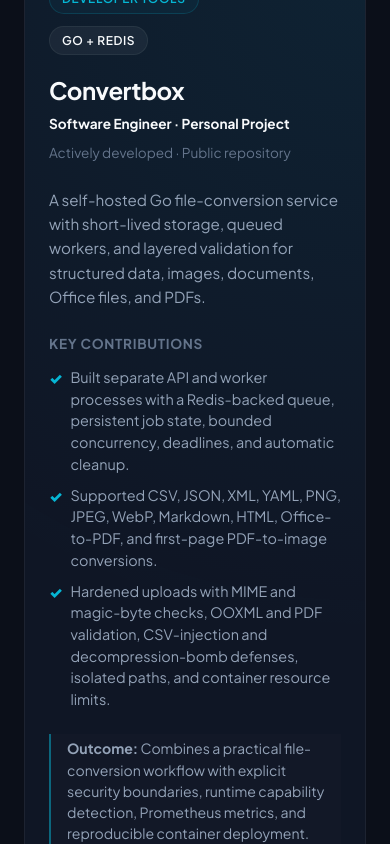
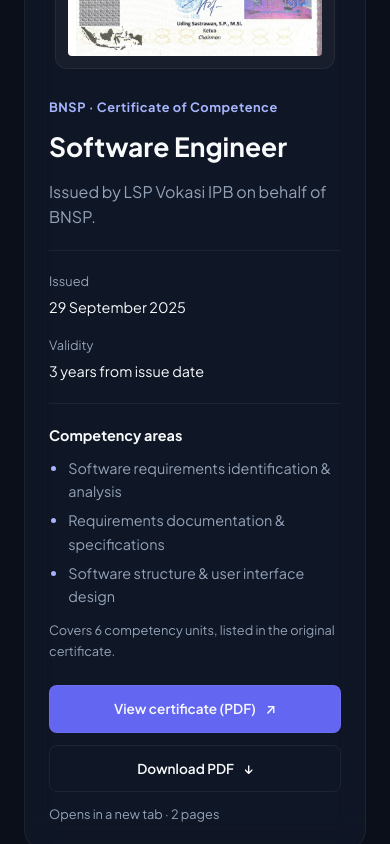
Before and after one commit to haritsAchmad/portfolio, a Vue app: page / in a window 390 px wide. Shown: the part 5140-5984 px from the top of the page. Built offline with nearby package versions, Linux system fonts and the light colour scheme; no server answers.

Commit message:
feat: add BNSP certification section with preview and PDF download

```diff
--- a/src/App.vue
+++ b/src/App.vue
@@ -1,6 +1,7 @@
 <script setup>
 import { ref, computed } from "vue";
 import { projects } from "./data/projects";
+import CertificationsSection from "./components/CertificationsSection.vue";
 import Navbar from "./components/Navbar.vue";
 import HeroSection from "./components/HeroSection.vue";
 import ProjectFilter from "./components/ProjectFilter.vue";
@@ -268,6 +269,8 @@
         </div>
       </div>
     </section>
+
+    <CertificationsSection />
 
     <section id="projects" class="section">
       <div class="container animate-fade-in">
--- /dev/null
+++ b/src/components/CertificationsSection.vue
@@ -0,0 +1,86 @@
+<script setup>
+import { computed } from "vue";
+import { useI18n } from "../i18n";
+const { locale } = useI18n();
+const pdfUrl = encodeURI("/Sertifikat Kompetensi BNSP Software Engineer Harits Achmad Fauzan.pdf");
+const copy = computed(() => locale.value === "en" ? {
+  title: "Professional Certification", subtitle: "Formal recognition of my software engineering competencies.",
+  badge: "BNSP · Certificate of Competence", qualification: "Software Engineer",
+  issuer: "Issued by LSP Vokasi IPB on behalf of BNSP.",
+  issued: "Issued", date: "29 September 2025", validity: "Validity", duration: "3 years from issue date",
+  scope: "Competency areas", skills: ["Software requirements identification & analysis", "Requirements documentation & specifications", "Software structure & user interface design"],
+  detail: "Covers 6 competency units, listed in the original certificate.",
+  view: "View certificate (PDF)", download: "Download PDF", hint: "Opens in a new tab · 2 pages",
+  alt: "BNSP Software Engineer certificate issued to Harits Achmad Fauzan"
+} : {
+  title: "Sertifikasi Profesional", subtitle: "Pengakuan kompetensi profesional dalam pengembangan perangkat lunak.",
+  badge: "BNSP · Sertifikat Kompetensi", qualification: "Pengembang Perangkat Lunak",
+  issuer: "Diterbitkan oleh LSP Vokasi IPB atas nama BNSP.",
+  issued: "Diterbitkan", date: "29 September 2025", validity: "Masa berlaku", duration: "3 tahun sejak diterbitkan",
+  scope: "Bidang kompetensi", skills: ["Identifikasi & analisis kebutuhan perangkat lunak", "Dokumentasi & spesifikasi kebutuhan", "Perancangan struktur perangkat lunak & UI"],
+  detail: "Mencakup 6 unit kompetensi yang tercantum pada sertifikat asli.",
+  view: "Lihat sertifikat (PDF)", download: "Unduh PDF", hint: "Dibuka di tab baru · 2 halaman",
+  alt: "Sertifikat BNSP Software Engineer atas nama Harits Achmad Fauzan"
+});
+</script>
+
+<template>
+  <section id="certifications" class="section" aria-labelledby="certifications-title">
+    <div class="container">
+      <h2 id="certifications-title" class="section-title">{{ copy.title }}</h2>
+      <p class="section-subtitle">{{ copy.subtitle }}</p>
+      <article class="certificate-card glass">
+        <a class="certificate-preview" :href="pdfUrl" target="_blank" rel="noopener noreferrer" :aria-label="`${copy.view} — ${copy.hint}`">
+          <img src="/bnsp-software-engineer-preview.webp" :alt="copy.alt" width="760" height="1073" loading="lazy" decoding="async" />
+        </a>
+        <div class="certificate-content">
+          <p class="certificate-badge">{{ copy.badge }}</p>
+          <h3>Software Engineer</h3>
+          <p v-if="locale === 'id'" class="certificate-qualification">{{ copy.qualification }}</p>
+          <p class="certificate-issuer">{{ copy.issuer }}</p>
+          <dl class="certificate-meta">
+            <div><dt>{{ copy.issued }}</dt><dd>{{ copy.date }}</dd></div>
+            <div><dt>{{ copy.validity }}</dt><dd>{{ copy.duration }}</dd></div>
+          </dl>
+          <h4>{{ copy.scope }}</h4>
+          <ul class="certificate-skills"><li v-for="skill in copy.skills" :key="skill">{{ skill }}</li></ul>
+          <p class="certificate-detail">{{ copy.detail }}</p>
+          <div class="certificate-actions">
+            <a class="certificate-button primary" :href="pdfUrl" target="_blank" rel="noopener noreferrer" aria-describedby="certificate-link-hint">{{ copy.view }} <span aria-hidden="true">↗</span></a>
+            <a class="certificate-button" :href="pdfUrl" download>{{ copy.download }} <span aria-hidden="true">↓</span></a>
+          </div>
+          <p id="certificate-link-hint" class="certificate-detail">{{ copy.hint }}</p>
+        </div>
+      </article>
+    </div>
+  </section>
+</template>
+
+<style scoped>
+#certifications { scroll-margin-top: 90px; }
+.certificate-card { display: grid; grid-template-columns: minmax(220px, 320px) minmax(0, 1fr); gap: 3rem; padding: 2.5rem; border-radius: 20px; align-items: center; }
+.certificate-preview { display: block; padding: 12px; background: rgba(255,255,255,.04); border: 1px solid var(--border-glass); border-radius: 12px; }
+.certificate-preview img { display: block; width: 100%; height: auto; border-radius: 4px; }
+.certificate-badge { color: #a5b4fc; font-size: .8rem; font-weight: 700; letter-spacing: .04em; margin-bottom: .75rem; }
+.certificate-content h3 { font-size: clamp(1.65rem, 4vw, 2.2rem); line-height: 1.25; }
+.certificate-qualification { color: var(--text-secondary); margin-top: .35rem; }
+.certificate-issuer { color: var(--text-secondary); margin-top: 1rem; }
+.certificate-meta { display: flex; flex-wrap: wrap; gap: 1rem 2rem; padding: 1.25rem 0; margin: 1.25rem 0; border-block: 1px solid var(--border-glass); }
+.certificate-meta dt, .certificate-detail { color: var(--text-secondary); font-size: .8rem; }
+.certificate-meta dd { margin-top: .3rem; font-size: .9rem; }
+.certificate-content h4 { font-size: .9rem; margin-bottom: .6rem; }
+.certificate-skills { padding-left: 1.2rem; color: var(--text-secondary); font-size: .9rem; }
+.certificate-skills li { margin-bottom: .4rem; }
+.certificate-skills li::marker { color: #a5b4fc; }
+.certificate-detail { margin-top: .75rem; }
+.certificate-actions { display: flex; flex-wrap: wrap; gap: .75rem; margin-top: 1.5rem; }
+.certificate-button { display: inline-flex; align-items: center; justify-content: center; gap: .6rem; padding: .75rem 1rem; border: 1px solid var(--border-glass); border-radius: 8px; color: var(--text-primary); text-decoration: none; font-size: .85rem; font-weight: 600; }
+.certificate-button.primary { background: var(--color-modern); }
+.certificate-button:hover { background: #4338ca; }
+.certificate-button:focus-visible, .certificate-preview:focus-visible { outline: 3px solid #a5b4fc; outline-offset: 5px; }
+@media (max-width: 720px) {
+  .certificate-card { grid-template-columns: 1fr; gap: 1.75rem; padding: 1.5rem; }
+  .certificate-preview { max-width: 280px; width: 100%; margin: 0 auto; }
+}
+@media (max-width: 400px) { .certificate-button { width: 100%; } }
+</style>
--- a/src/components/Navbar.vue
+++ b/src/components/Navbar.vue
@@ -15,6 +15,7 @@
         <a href="#hero" class="nav-link">{{ t("nav.home") }}</a>
         <a href="#projects" class="nav-link">{{ t("nav.projects") }}</a>
         <a href="#about" class="nav-link">{{ t("nav.experience") }}</a>
+        <a href="#certifications" class="nav-link">{{ locale === "en" ? "Certifications" : "Sertifikasi" }}</a>
         <a href="#contact" class="nav-link">{{ t("nav.contact") }}</a>
         <div class="language-switch" role="group" aria-label="Language">
           <button :class="{ active: locale === 'en' }" :aria-pressed="locale === 'en'" @click="setLocale('en')">EN</button>
@@ -64,7 +65,7 @@
 .nav-links {
   display: flex;
   align-items: center;
-  gap: 2rem;
+  gap: 1.25rem;
 }
 
 .nav-link {
@@ -130,7 +131,7 @@
   background: var(--color-modern);
 }
 
-@media (max-width: 768px) {
+@media (max-width: 960px) {
   .nav-links {
     gap: 1rem;
   }
```
Also changed, not shown: public/bnsp-software-engineer-preview.webp (added), 1 other file (tests, documents, lock files or other folders).
